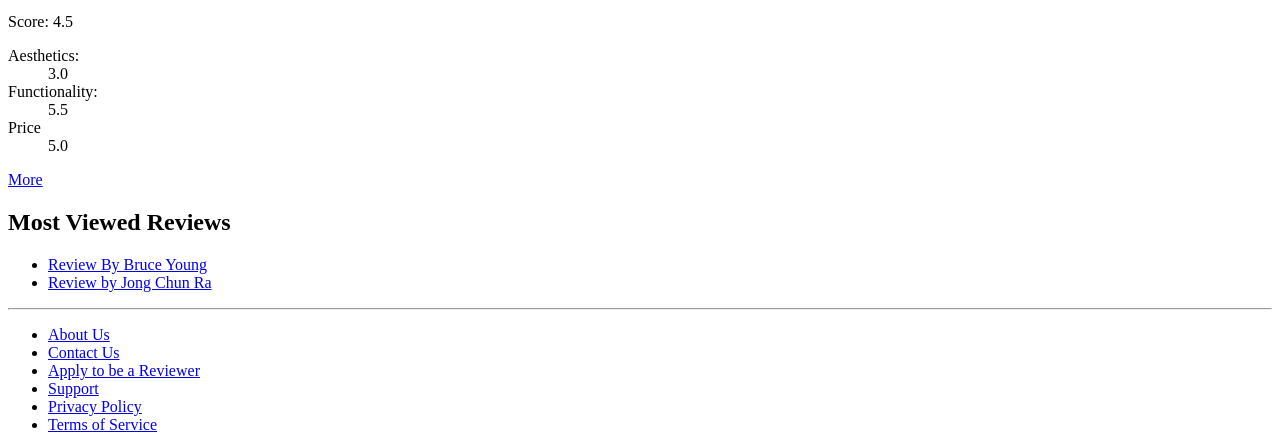
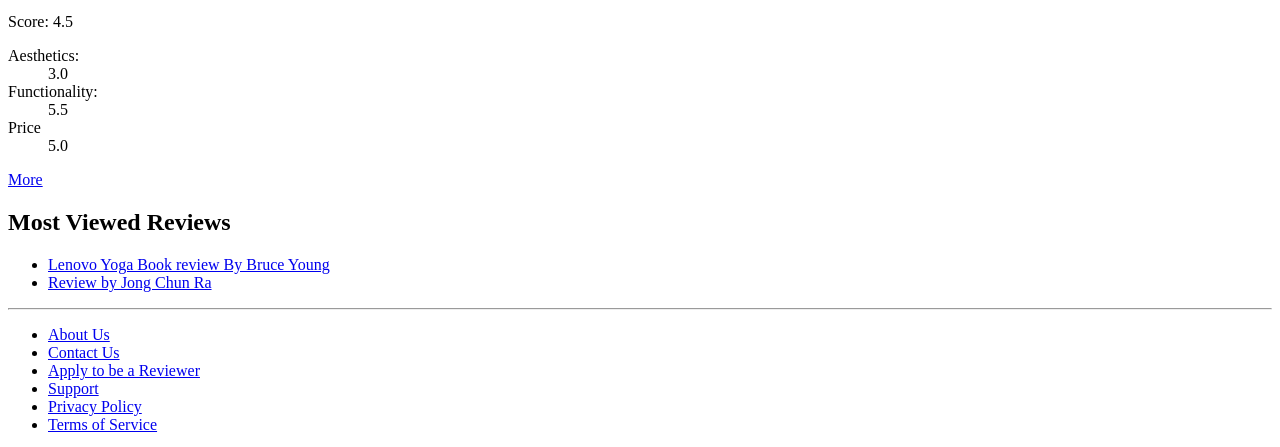
Before and after one commit to ynots/Lemonless, a plain HTML site: page index.html in a window 1280 px wide. Shown: the part 2845-3292 px from the top of the page. Drawn offline with Linux system fonts and the light colour scheme.

Commit message:
revision to index for link to Bruce.html

```diff
--- a/index.html
+++ b/index.html
@@ -194,7 +194,7 @@
     <aside id="sidebar">
         <h2>Most Viewed Reviews</h2>
         <ul>
-            <li><a href="Bruce.html">Review By Bruce Young</a></li>
+            <li><a href="Bruce.html">Lenovo Yoga Book review By Bruce Young</a></li>
             <li><a href="#">Review by Jong Chun Ra</a></li>
         </ul>
     </aside><!-- Sidebar Ends -->
```
